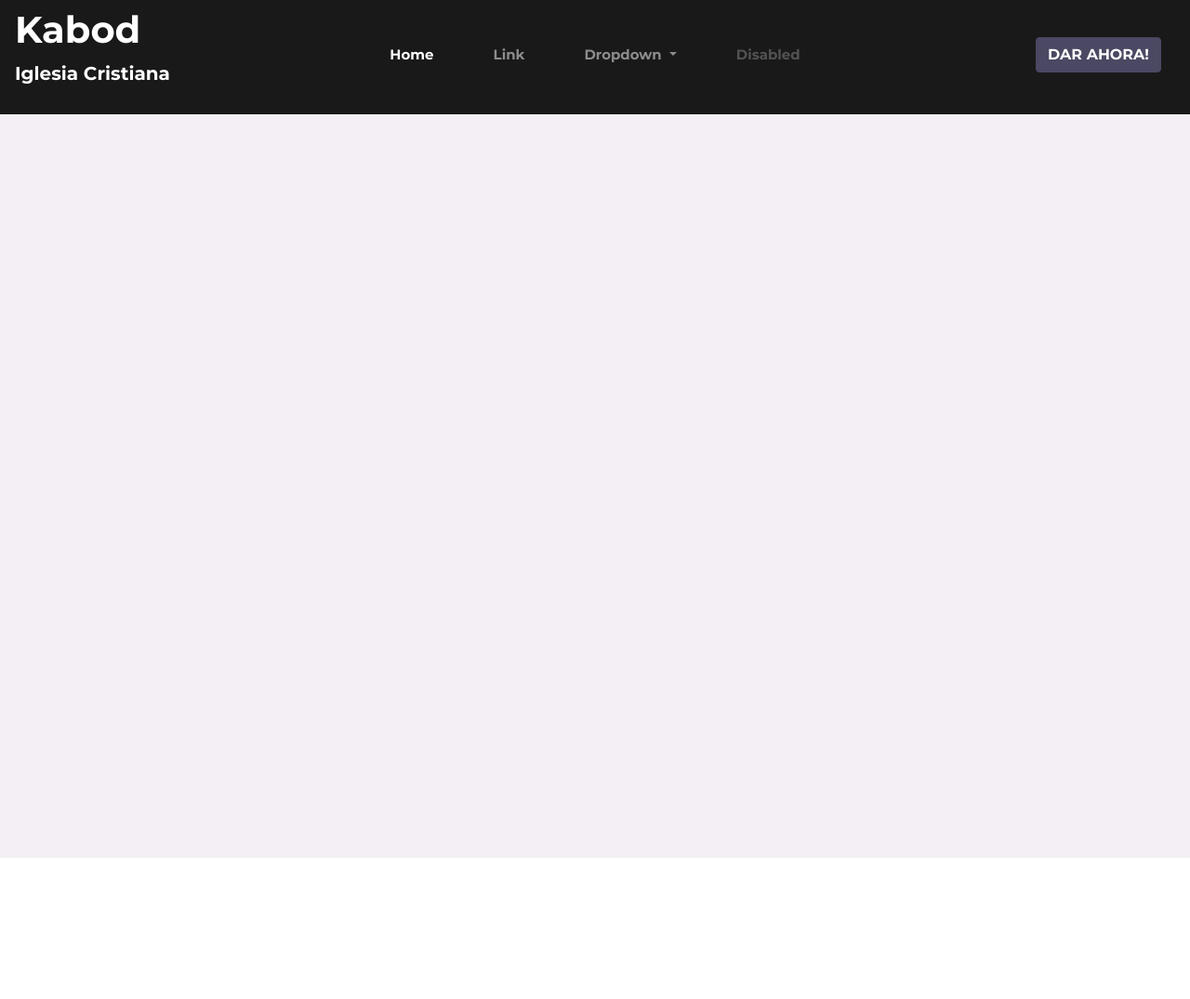
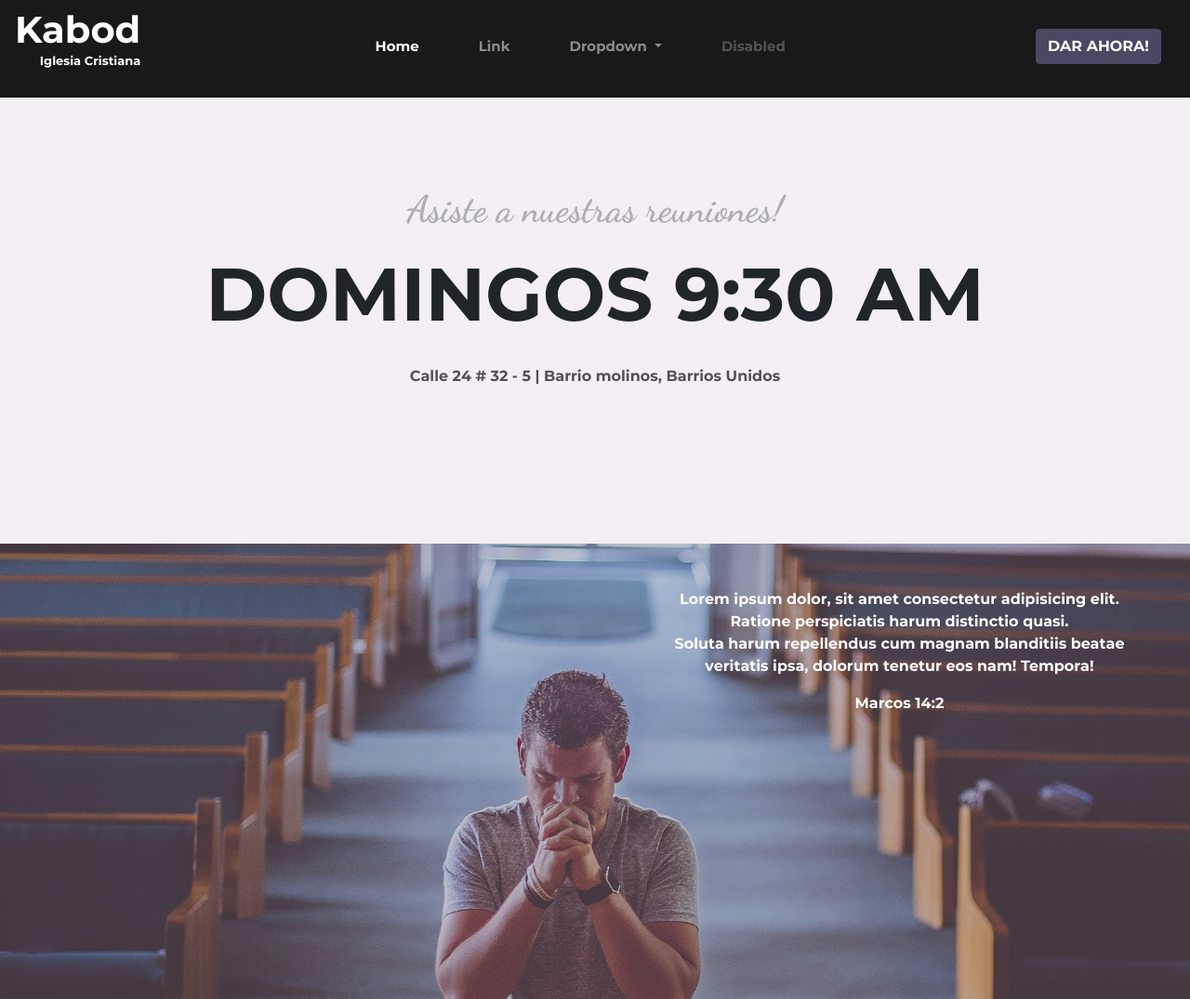
Before and after one commit to danirincon94/kabod, a plain HTML site: page index.html in a window 1280 px wide. Shown: the part 677-1752 px from the top of the page at 93% size. Before the commit the page ends 1600 px from the top, so only its background shows below. Drawn offline with nearby package versions, Linux system fonts and the light colour scheme.

Commit message:
cambios 02/08

```diff
--- a/css/styles.css
+++ b/css/styles.css
@@ -1,3 +1,5 @@
+@import url('https://fonts.googleapis.com/css2?family=Dancing+Script:wght@700&display=swap');
+
 @font-face {
   src: url(../fonts/Montserrat-Bold.ttf);
   font-family: Montserrat-Regular;
@@ -47,6 +49,27 @@ body {
 
 
 .seccion1{
-  height: 100vh;
+  height: 60vh;
   background-color: #F3EFF5;
 }
+
+.site-description{
+  font-size: 13px;
+}
+
+.main-header {
+  background: url(../img/imagen1.jpg);
+  background-size: cover;
+  min-height: 500px;
+  height: 100vh;
+  background-repeat: no-repeat;
+  background-position: center;
+}
+
+.background-overlay {
+  background: rgba(74, 72, 98, 0.3);
+  top: 0;
+  left: 0;
+  width: 100%;
+  height: 100%;
+}
--- a/index.html
+++ b/index.html
@@ -22,7 +22,7 @@
     <!-- Encabezado -->
     <!-- Menu -->
     <nav class="navbar navbar-expand-lg navbar-dark bg-dark">
-        <a class="navbar-brand" href="#"><h1 class="site-title">Kabod</h1><p class="site-description">Iglesia Cristiana</p></a>
+        <a class="navbar-brand" href="#"><h1 class="site-title mb-0">Kabod</h1><p class="site-description text-right">Iglesia Cristiana</p></a>
         <button class="navbar-toggler" type="button" data-toggle="collapse" data-target="#navbarSupportedContent" aria-controls="navbarSupportedContent" aria-expanded="false" aria-label="Toggle navigation">
           <span class="navbar-toggler-icon"></span>
         </button>
@@ -60,9 +60,43 @@
     <!-- Menu -->
     <!-- Seccion 1 -->
     <section class="seccion1">
-
+      <div class="container py-5">
+        <div class="row py-5">
+          <div class="col-md-12 text-center">
+            <h1 style="color: #b0b0b0;   font-family: 'Dancing Script', cursive;">Asiste a nuestras reuniones!</h1>
+          </div>
+          <div class="col-md-12 text-center">
+            <p style="font-size: 80px;">DOMINGOS 9:30 AM</p>
+          </div>
+          <div class="col-md-12 text-center">
+            <p style="color: #525050;">Calle 24 # 32 - 5 | Barrio molinos, Barrios Unidos</p>
+          </div>
+        </div>
+      </div>
     </section>
     <!-- Seccion 1 -->
+<!-- Seccion 2 -->
+    <section class="seccion2">
+        <div class="row main-header">
+          <div class="col-md-12 text-center background-overlay py-0">
+            <div class="row py-5">
+              <div class="col-md-6 p-blank">
+
+              </div>
+              <div class="col-md-6 text-white py-0">
+                <p>Lorem ipsum dolor, sit amet consectetur adipisicing elit. </br>
+                  Ratione perspiciatis harum distinctio quasi. </br>
+                  Soluta harum repellendus cum magnam blanditiis beatae</br>
+                  veritatis ipsa, dolorum tenetur eos nam! Tempora!
+                </p>
+                <p>Marcos 14:2</p>
+              </div>
+            </div>
+          </div>
+      </div>
+    </div>
+    </section>
+    <!-- Seccion 2 -->
     <script src="https://code.jquery.com/jquery-3.5.1.min.js"></script>
     <script src="https://cdnjs.cloudflare.com/ajax/libs/popper.js/1.14.3/umd/popper.min.js"
         integrity="sha384-ZMP7rVo3mIykV+2+9J3UJ46jBk0WLaUAdn689aCwoqbBJiSnjAK/l8WvCWPIPm49"
```
Also changed, not shown: img/imagen1.jpg (added).
